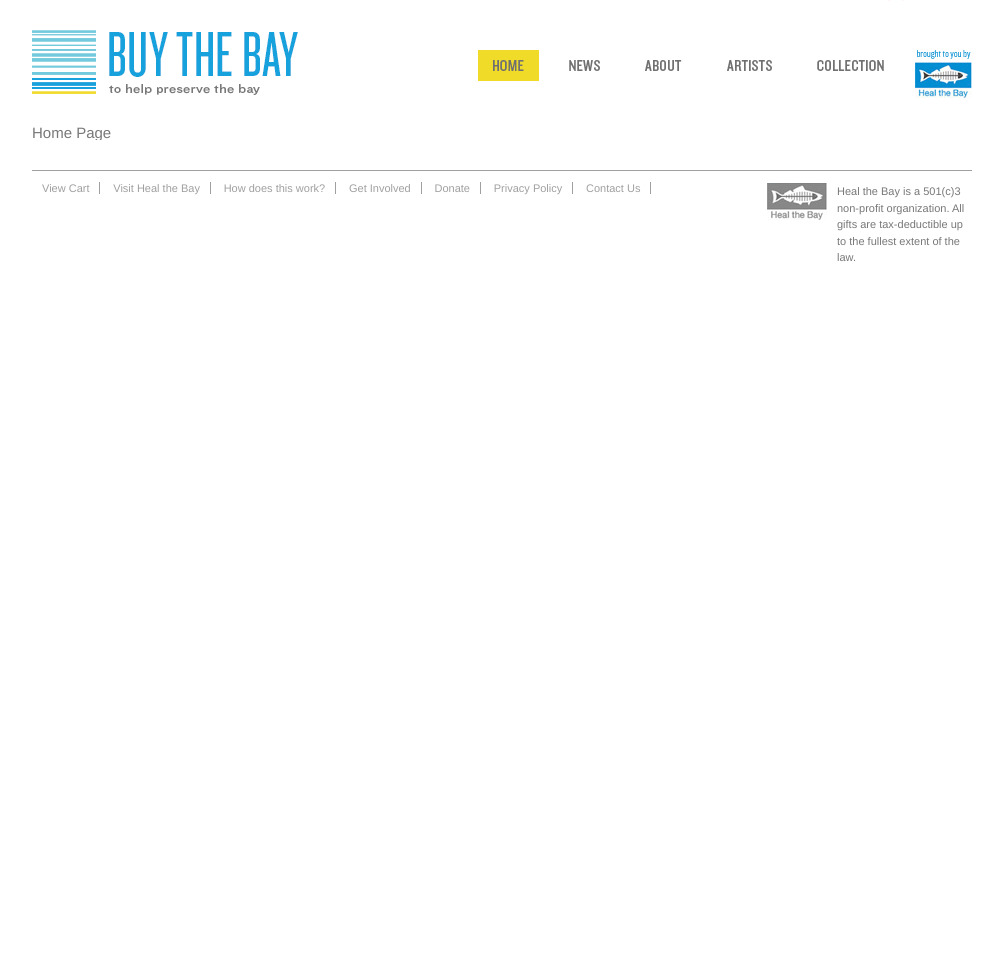
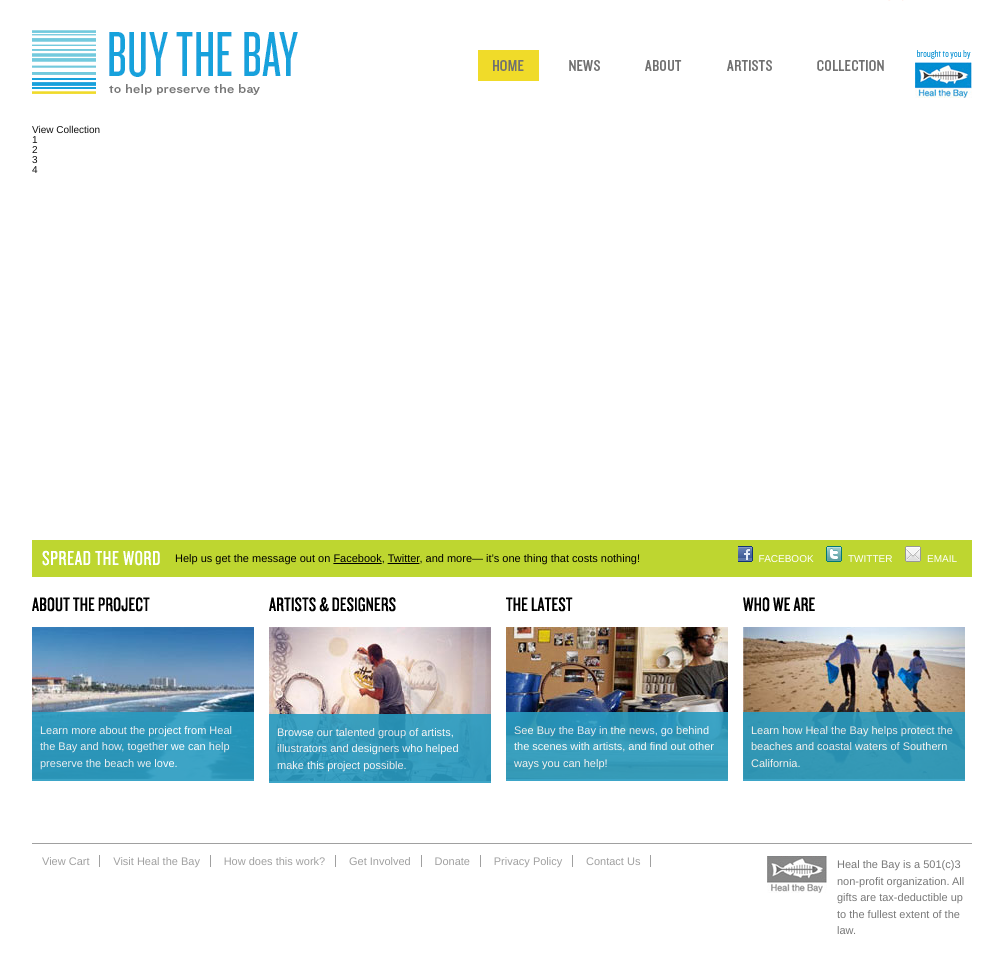
Before and after one commit to skotcarruth/buybay, a Django app: template templates/index.html in a window 1280 px wide. Shown: the part 25-984 px from the top of the page, without its empty margins (138-1141 px from the left). Before the commit the page ends 286 px from the top, so only its background shows below. Run offline with Django 3.2, Linux system fonts and the light colour scheme; the template is opened without the code that fills it, so the values that code supplies are empty; parts of the project's set-up code (start-up, migrations or seed data) failed here and were passed over; some libraries are stand-ins or nearby versions.

Commit message:
Homepage design

```diff
--- a/static/_css/styles.css
+++ b/static/_css/styles.css
@@ -116,7 +116,12 @@
 	overflow:hidden;
 	margin-bottom:20px;
 }
-
+#featuredContent ul li{
+    width:940px;
+	height:395px;
+	display:block;
+	overflow:hidden;
+}
 #spreadWordHome{
 	display:block;
 	background-color:#bed630;
--- a/templates/base.html
+++ b/templates/base.html
@@ -55,7 +55,7 @@
 	<nav>
     	<ul>
         	<li><a href="{% url orders.views.cart %}">View Cart</a></li>
-            <li><a href="#" rel="external" target="_blank">Visit Heal the Bay</a></li>
+            <li><a href="http://www.healthebay.org" rel="external" target="_blank">Visit Heal the Bay</a></li>
             <li><a href="{% url flatcontent.views.page page_slug="how-does-work" %}">How does this work?</a></li>
             <li><a href="{% url flatcontent.views.page page_slug="get-involved" %}">Get Involved</a></li>
             <li><a href="{% url flatcontent.views.page page_slug="donate" %}">Donate</a></li>
--- a/templates/index.html
+++ b/templates/index.html
@@ -1,16 +1,64 @@
 {% extends "base.html" %}
 {% load thumbnail %}
 
+{% block pageClass %}home{% endblock %}
+
 {% block body %}
-  <h2>Home Page</h2>
-  <ul>
+
+	<article id="featuredSection">
+		<ul id="featuredContent">
 			 {% for feature in features %}
 			<li>
 				<a href="{{ feature.get_destination_url }}">
-          <img src="{% thumbnail feature.image_before 60x40 crop upscale %}" />
-          <img src="{% thumbnail feature.image_after 60x40 crop upscale %}" />
+		          <img src="{% thumbnail feature.image_before 940x395 crop %}" />
+		          <img src="{% thumbnail feature.image_after 940x395 crop %}" />
 		        </a>
 		     </li>
 		    {% endfor %}
 		</ul>
+    	<ul id="featControls">
+        	<li class="viewCollection"><a href="#">View Collection</a></li>
+        	<li><a href="#">1</a></li>
+            <li><a href="#">2</a></li>
+            <li><a href="#">3</a></li>
+            <li><a href="#">4</a></li>
+        </ul>
+    </article>
+
+    <aside id="spreadWordHome">
+    	<h3>Spread the Word</h3>
+        <p>Help us get the message out on <a href="#" target="_blank" rel="external" title="Like Buy the Bay on Facebook">Facebook</a>, <a href="#" target="_blank" rel="external" title="Follow Buy the Bay on Twitter">Twitter</a>, and more— it&rsquo;s one thing that costs nothing!</p>
+        <ul class="socialLinks">
+        	<li><img src="{{ MEDIA_URL }}_images/icons/facebook.png" alt="Like Buy the Bay on Facebook icon" /> <a href="#" target="_blank" rel="external" title="Like Buy the Bay on Facebook">Facebook</a></li>
+            <li><img src="{{ MEDIA_URL }}_images/icons/twitter.png" alt="Follow Buy the Bay on Twitter icon" /> <a href="#" target="_blank" rel="external" title="Follow Buy the Bay on Twitter">Twitter</a></li>
+            <li><img src="{{ MEDIA_URL }}_images/icons/email.png" alt="Email your friends about us icon" /> <a href="#" target="_blank" rel="external" title="Share Buy the Bay via Email">Email</a></li>
+        </ul>
+    </aside>
+
+    <section id="learnMore">
+    	<article id="aboutProject" class="learnMoreItem">
+        	<h2><a href="{% url flatcontent.views.page page_slug="about-project" %}">About the Project</a></h2>
+            <a href="{% url flatcontent.views.page page_slug="about-project" %}"><img src="{{ MEDIA_URL }}_images/photos/home/about.jpg" alt="About the Buy the Bay Project" /></a>
+            <p class="transparent">Learn more about the project from Heal the Bay and how, together we can help preserve the beach we love.</p>
+        </article>
+
+        <article id="aboutArtists" class="learnMoreItem">
+   	    	<h2><a href="{% url artists.views.index %}">Artists &amp; Designers</a></h2>
+            <a href="{% url artists.views.index %}"><img src="{{ MEDIA_URL }}_images/photos/home/artists.jpg" alt="About the Buy the Bay Artists" /></a>
+            <p class="transparent">Browse our talented group of artists, illustrators and designers who helped make this project possible.</p>
+        </article>
+
+        <article id="theLatest" class="learnMoreItem">
+   	    	<h2><a href="{% url blog.views.index %}">The Latest</a></h2>
+        	<a href="{% url blog.views.index %}"><img src="{{ MEDIA_URL }}_images/photos/home/whats-new.jpg" alt="The Latest in Buy the Bay News" /></a>
+            <p class="transparent">See Buy the Bay in the news, go behind the scenes with artists, and find out other ways you can help!</p>
+        </article>
+
+        <article id="whoWeAre" class="learnMoreItem">
+   	   		<h2><a href="#">Who We Are</a></h2>
+            <a href="#"><img src="{{ MEDIA_URL }}_images/photos/home/who-we-are.jpg" alt="Who is Heal the bay and what do they do?" /></a>
+            <p class="transparent">Learn how Heal the Bay helps protect the beaches and coastal waters of Southern California.</p>
+        </article>
+    </section>
+
 {% endblock %}
```
Lines whose indentation alone changed are shown as unchanged.
